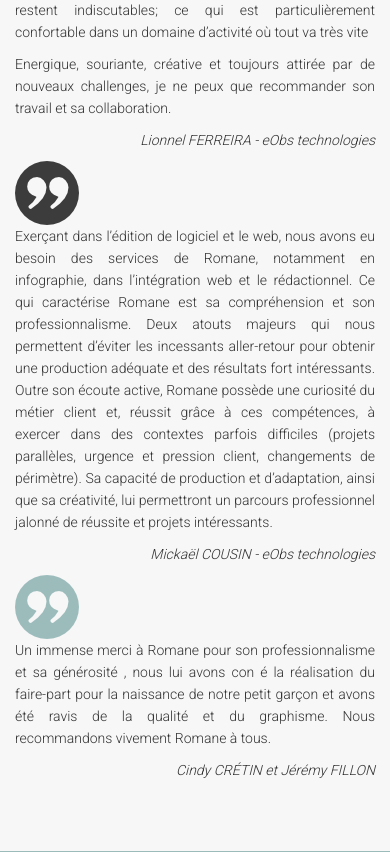
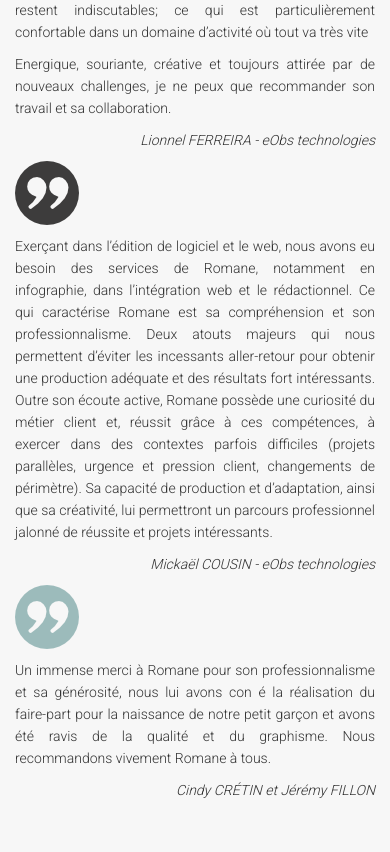
Before and after one commit to rdonjon/portfolio-rd, a PHP site: page /about.html in a window 390 px wide. Shown: the part 1398-2250 px from the top of the page. Run offline with PHP 8.4, Linux system fonts and the light colour scheme; some libraries are stand-ins or nearby versions; some web fonts are replaced.

Commit message:
ajustement temoignages

```diff
--- a/about.html
+++ b/about.html
@@ -152,7 +152,7 @@
                   <div class="col-md-6">
                     <div class="row">
                       <div class="col-md-12 block wow fadeInDown">
-                        <img src="images/about/quotation-mark.png" class="img-responsive" alt="portfolio items" style="margin-bottom: 10px;">
+                        <img src="images/about/quotation-mark.png" class="img-responsive quotes" alt="portfolio items">
 
                         <p >Agissant en tant que chargé d’affaires, je travaille en étroite collaboration avec Romane Donjon sur des besoins commerciaux variés ou demandes clients. En quelques mots, Romane conjugue à merveille ses compétences et ses qualités humaines.
                          Je retiendrai notamment :</p>
@@ -178,8 +178,8 @@
                  </div>
                  <div class="col-md-6 block wow fadeInDown">
                   <div class="row">
-                    <div class="col-md-2 ">
-                     <img src="images/about/quotation-mark2.png" class="img-responsive" alt="portfolio items">
+                    <div class="col-md-2">
+                     <img src="images/about/quotation-mark2.png" class="img-responsive quotes" alt="portfolio items">
                    </div>
                    <div class="col-md-10">
                     <p>Exerçant dans l’édition de logiciel et le web, nous avons eu besoin des services de Romane, notamment en infographie, dans l’intégration web et le rédactionnel.
@@ -191,10 +191,10 @@
                 </div>
                 <div class="row">
                   <div class="col-md-2">
-                    <img src="images/about/quotation-mark.png" class="img-responsive" alt="portfolio items">
+                    <img src="images/about/quotation-mark.png" class="img-responsive quotes" alt="portfolio items">
                   </div>
                   <div class="col-md-10">
-                    <p>Un immense merci à Romane pour son professionnalisme et sa générosité , nous
+                    <p>Un immense merci à Romane pour son professionnalisme et sa générosité, nous
                     lui avons con é la réalisation du faire-part pour la naissance de notre petit garçon et avons été ravis de la qualité et du graphisme. Nous recommandons vivement Romane à tous.</p>
                     <p class="temoin"><i> Cindy CRÉTIN et Jérémy FILLON </i></p>
                   </div>
--- a/css/main.css
+++ b/css/main.css
@@ -1160,3 +1160,7 @@ article {
   margin-bottom: 20px;
   text-align: center;
 }
+
+.quotes{
+  margin-bottom: 10px;
+}
```
